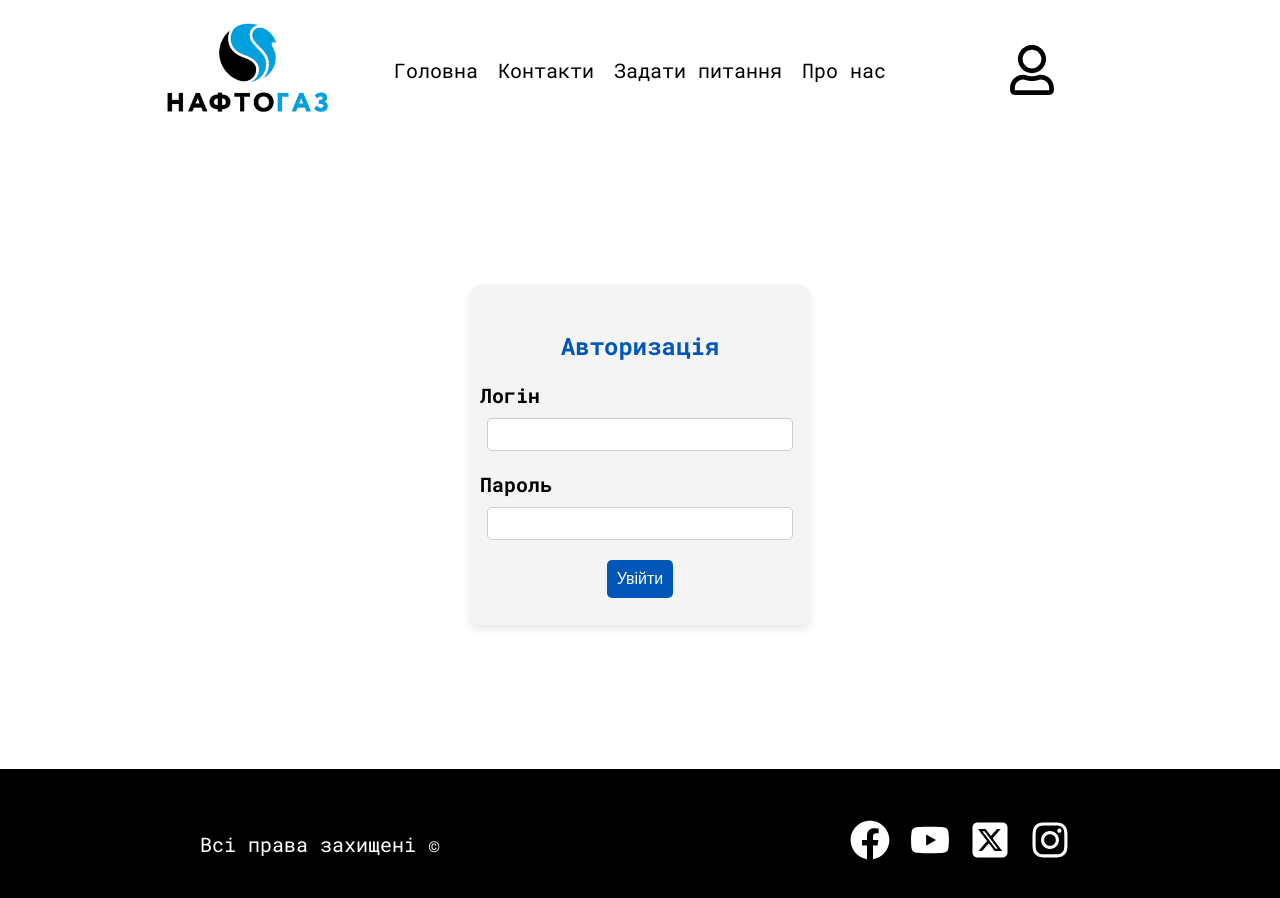
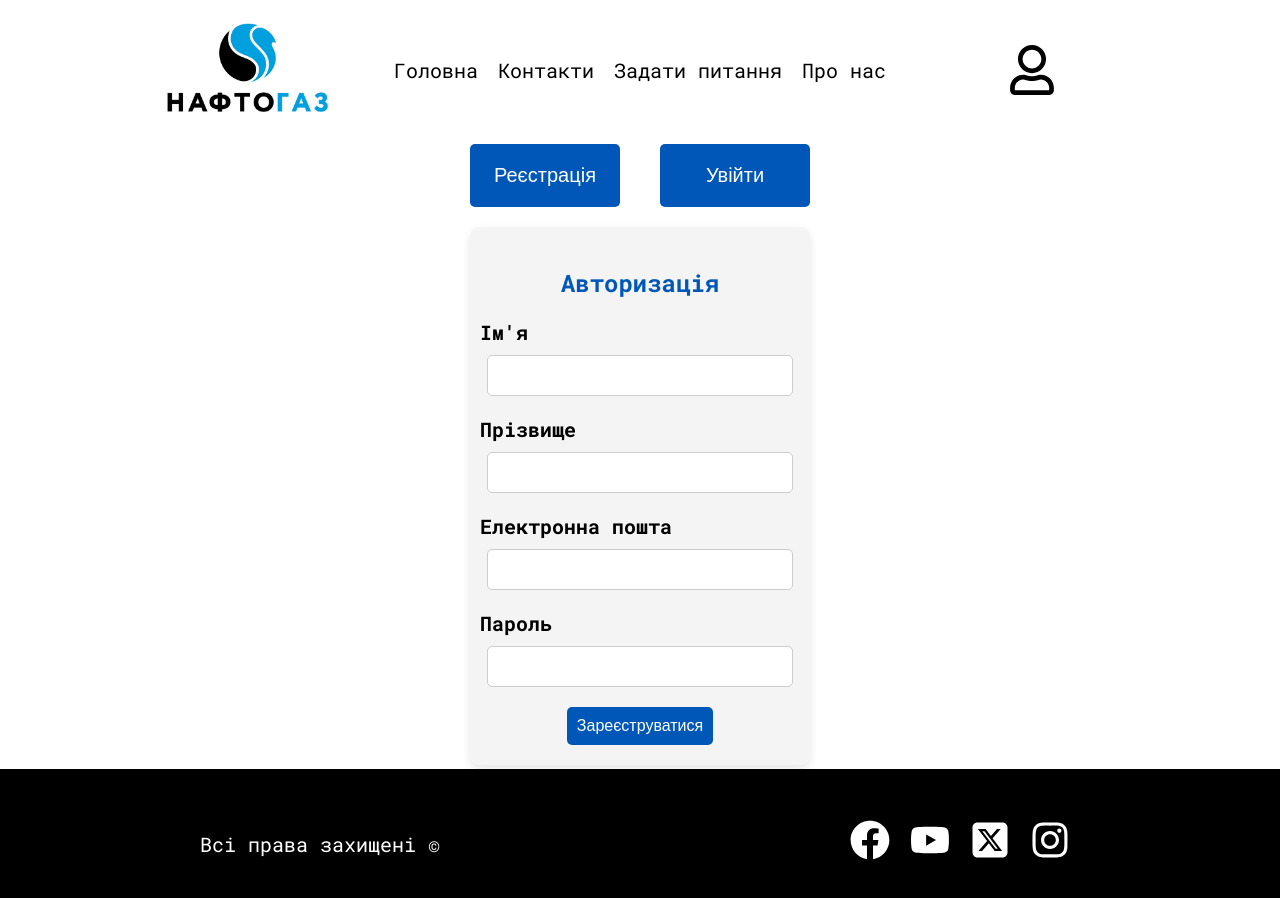
Before and after one commit to pavelpro228/Gorgas, a React (Create React App) app in the folder frontend/: page /authorization in a window 1280 px wide. Shown: the top 898 px of the page. Built offline with nearby package versions, Linux system fonts and the light colour scheme; a web font is replaced by a local one.

Commit message:
Added authorization functiolan

```diff
--- a/frontend/src/Components/Authorization.jsx
+++ b/frontend/src/Components/Authorization.jsx
@@ -1,41 +1,185 @@
-import React, { useState } from "react";
+import React, { useState, useEffect } from "react";
 import "./Styles/Authorization.css";
 
 const Authorization = () => {
-    const [username, setUsername] = useState("");
-	const [password, setPassword] = useState("");
+    const [authorizationText, setAuthorizationText] = useState("Register");
 
-	const handleSubmit = (e) => {
+    const [users, setUsers] = useState([]);
+    const [formDataRegister, setFormDataRegister] = useState({
+        name: '',
+        surname: '',
+        email: '',
+        password: '',
+    });
+    const [formDataSignIn, setFormDataSignIn] = useState({
+        email: '',
+        password: '',
+    });
+
+    // Загрузка пользователей при монтировании компонента
+    useEffect(() => {
+        fetchUsers();
+    }, []);
+
+    const fetchUsers = async () => {
+        try {
+        const response = await fetch('http://localhost:5000/');
+        if (!response.ok) throw new Error('Помилка при завантаженні даних');
+        const data = await response.json();
+        setUsers(data.items);
+        } catch (error) {
+            console.error('Помилка при завантаженні користувачів:', error);
+        }
+    };
+
+    // Обработка изменений в полях формы
+    const handleChangeRegister = (e) => {
+        setFormDataRegister({
+        ...formDataRegister,
+        [e.target.name]: e.target.value,
+        });
+    };
+
+    const handleChangeSignIn = (e) => {
+        setFormDataSignIn({
+        ...formDataSignIn,
+        [e.target.name]: e.target.value,
+        });
+    }
+
+    // Отправка данных на сервер
+    const handleSubmitRegister = async (e) => {
+        let flag = true
         e.preventDefault();
-		console.log("Логін", username, "Пароль", password);
+
+        users.find((user) => {
+            if (user.email == formDataRegister.email) {
+                flag = false;
+                alert("Цей email вже зайнятий!");
+            }
+        })
+        if (flag == true) {
+            try {
+                const response = await fetch('http://localhost:5000/add-user', {
+                    method: 'POST',
+                    headers: {
+                    'Content-Type': 'application/json',
+                    },
+                    body: JSON.stringify(formDataRegister),
+                });
+
+                if (!response.ok) throw new Error('Помилка при додаванні користувача');
+                const result = await response.json();
+                alert(result.message || 'Користувач успішно доданий!');
+                setFormDataRegister({ name: '', surname: '', email: '', password: '' }); // Очистка формы
+                fetchUsers(); // Обновление списка пользователей
+            } catch (error) {
+                console.error('Помилка при додаванні користувача:', error);
+                alert('Помилка');
+            }
+        }
+
     };
+
+	const handleSubmitSignIn = (e) => {
+        let flag = false
+		e.preventDefault();
+
+        users.find((user) => {
+            if (user.email == formDataSignIn.email && user.password == formDataSignIn.password) {
+                flag = true;
+                alert("Ви успішно авторизувались!");
+            }
+        })
+        if (flag == false) alert("Неправильний логін або пароль!");
+	};
+
+    const switchToRegister = () => {
+        setAuthorizationText("Register");
+    }
+
+    const switchToSignIn = () => {
+        setAuthorizationText("Sign In");
+    }
 
 	return (
         <div className="authorization">
-			<form className="authorization-form" onSubmit={handleSubmit}>
             <div>
+                <div className="buttons">
+                    <button onClick={switchToRegister}>Реєстрація</button>
+                    <button onClick={switchToSignIn}>Увійти</button>
+                </div>
+                {authorizationText == "Register" &&
+                <form className="authorization-form" onSubmit={handleSubmitRegister}>
+                    <div className="register">
                         <h2>Авторизація</h2>
-                    <p>Логін</p>
                         <div className="inputes">
+                            <p>Ім'я</p>
                             <input
                                 type="text"
-                            value={username}
-                            onChange={(e) => setUsername(e.target.value)}
+                                name="name"
+                                value={formDataRegister.name}
+                                onChange={handleChangeRegister}
+                                required
+                            />
+                            <p>Прізвище</p>
+                            <input
+                                type="text"
+                                name="surname"
+                                value={formDataRegister.surname}
+                                onChange={handleChangeRegister}
+                                required
+                            />
+                            <p>Електронна пошта</p>
+                            <input
+                                type="email"
+                                name="email"
+                                value={formDataRegister.email}
+                                onChange={handleChangeRegister}
+                                required
+                            />
+                            <p>Пароль</p>
+                            <input
+                                type="password"
+                                name="password"
+                                value={formDataRegister.password}
+                                onChange={handleChangeRegister}
+                                required
                             />
                         </div>
+                        <div style={{marginTop: "20px", textAlign: "center"}}>
+                            <button type="submit">Зареєструватися</button>
+                        </div>
+                    </div>
+                </form>}
+                {authorizationText == "Sign In" &&
+                <form className="authorization-form" onSubmit={handleSubmitSignIn}>
+                    <div className="sign-in">
+                        <h2>Авторизація</h2>
+                        <div className="inputes">
+                            <p>Електронна пошта</p>
+                            <input
+                                type="text"
+                                name="email"
+                                value={formDataSignIn.email}
+                                onChange={handleChangeSignIn}
+                                required
+                            />
                             <p>Пароль</p>
-                    <div className="inputes">
                             <input
                                 type="password"
-                            value={password}
-                            onChange={(e) => setPassword(e.target.value)}
+                                name="password"
+                                value={formDataSignIn.password}
+                                onChange={handleChangeSignIn}
+                                required
                             />
                         </div>
                         <div style={{marginTop: "20px", textAlign: "center"}}>
                             <button type="submit">Увійти</button>
                         </div>
                     </div>
-			</form>
+                </form>}
+            </div>
 		</div>
 	);
 };
--- a/frontend/src/Components/BannedUsers.jsx
+++ b/frontend/src/Components/BannedUsers.jsx
@@ -2,67 +2,67 @@ import React, { useEffect, useState } from "react";
 import BannedUser from "./BannedUser";
 
 const BannedUsers = () => {
-    const [users, setUsers] = useState([]);
-    const [formData, setFormData] = useState({
-        name: '',
-        surname: '',
-        age: '',
-        email: '',
-        password: '',
-    });
+    // const [users, setUsers] = useState([]);
+    // const [formData, setFormData] = useState({
+    //     name: '',
+    //     surname: '',
+    //     age: '',
+    //     email: '',
+    //     password: '',
+    // });
 
-    // Загрузка пользователей при монтировании компонента
-    useEffect(() => {
-        fetchUsers();
-    }, []);
+    // // Загрузка пользователей при монтировании компонента
+    // useEffect(() => {
+    //     fetchUsers();
+    // }, []);
 
-    const fetchUsers = async () => {
-        try {
-        const response = await fetch('http://localhost:5000/');
-        if (!response.ok) throw new Error('Помилка при завантаженні даних');
-        const data = await response.json();
-        setUsers(data.items);
-        } catch (error) {
-            console.error('Помилка при завантаженні користувачів:', error);
-        }
-    };
+    // const fetchUsers = async () => {
+    //     try {
+    //     const response = await fetch('http://localhost:5000/');
+    //     if (!response.ok) throw new Error('Помилка при завантаженні даних');
+    //     const data = await response.json();
+    //     setUsers(data.items);
+    //     } catch (error) {
+    //         console.error('Помилка при завантаженні користувачів:', error);
+    //     }
+    // };
 
-    // Обработка изменений в полях формы
-    const handleChange = (e) => {
-        setFormData({
-        ...formData,
-        [e.target.name]: e.target.value,
-        });
-    };
+    // // Обработка изменений в полях формы
+    // const handleChange = (e) => {
+    //     setFormData({
+    //     ...formData,
+    //     [e.target.name]: e.target.value,
+    //     });
+    // };
 
-    // Отправка данных на сервер
-    const handleSubmit = async (e) => {
-        e.preventDefault();
-        try {
-            const response = await fetch('http://localhost:5000/add-user', {
-                method: 'POST',
-                headers: {
-                'Content-Type': 'application/json',
-                },
-                body: JSON.stringify(formData),
-            });
+    // // Отправка данных на сервер
+    // const handleSubmit = async (e) => {
+    //     e.preventDefault();
+    //     try {
+    //         const response = await fetch('http://localhost:5000/add-user', {
+    //             method: 'POST',
+    //             headers: {
+    //             'Content-Type': 'application/json',
+    //             },
+    //             body: JSON.stringify(formData),
+    //         });
 
-            if (!response.ok) throw new Error('Помилка при додаванні користувача');
-            const result = await response.json();
-            alert(result.message || 'Користувач успішно доданий!');
-            setFormData({ name: '', surname: '', age: '', email: '', password: '' }); // Очистка формы
-            fetchUsers(); // Обновление списка пользователей
-        } catch (error) {
-            console.error('Помилка при додаванні користувача:', error);
-            alert('Помилка');
-        }
-    };
+    //         if (!response.ok) throw new Error('Помилка при додаванні користувача');
+    //         const result = await response.json();
+    //         alert(result.message || 'Користувач успішно доданий!');
+    //         setFormData({ name: '', surname: '', age: '', email: '', password: '' }); // Очистка формы
+    //         fetchUsers(); // Обновление списка пользователей
+    //     } catch (error) {
+    //         console.error('Помилка при додаванні користувача:', error);
+    //         alert('Помилка');
+    //     }
+    // };
 
     return (
         <div className="banned-users">
             BannedUsers
 
-            <h1>Добавить пользователя</h1>
+            {/* <h1>Добавить пользователя</h1>
             <form onSubmit={handleSubmit}>
                 <input
                 type="text"
@@ -114,7 +114,7 @@ const BannedUsers = () => {
                     {user.name} {user.surname}, {user.age} лет, {user.email}
                 </li>
                 ))}
-            </ul>
+            </ul> */}
 
     </div>
     )
--- a/frontend/src/Components/Styles/Authorization.css
+++ b/frontend/src/Components/Styles/Authorization.css
@@ -9,13 +9,11 @@
     justify-content: center;
     align-items: center;
     width: 300px;
-    height: 300px;
     padding: 20px;
     background-color: #f4f4f4;
     border-radius: 10px;
     box-shadow: 0px 4px 10px rgba(0, 0, 0, 0.1);
     text-align: left;
-	position: relative;
 	margin: auto;
 }
 .authorization-form h2 {
@@ -30,11 +28,13 @@
 	padding: 8px;
 	border: 1px solid #ccc;
 	border-radius: 5px;
+	outline: none;
+	font-size: 20px;
 }
 .inputes {
     text-align: center;
 }
-.authorization-form button {
+.authorization button {
 	background-color: #0057b8;
 	color: white;
 	border: none;
@@ -42,7 +42,19 @@
 	border-radius: 5px;
 	cursor: pointer;
 	font-size: 16px;
+	transition: 0.3s;
 }
-.authorization-form button:hover {
+.authorization button:hover {
 	background-color: #003e8f;
 }
+.buttons {
+	display: flex;
+	justify-content: space-between;
+}
+.buttons button {
+	width: 150px;
+	padding: 20px;
+	text-align: center;
+	font-size: 20px;
+	margin-bottom: 20px;
+}
```
Also changed, not shown: 2 other files (tests, documents, lock files or other folders). Lines whose indentation alone changed are shown as unchanged.
